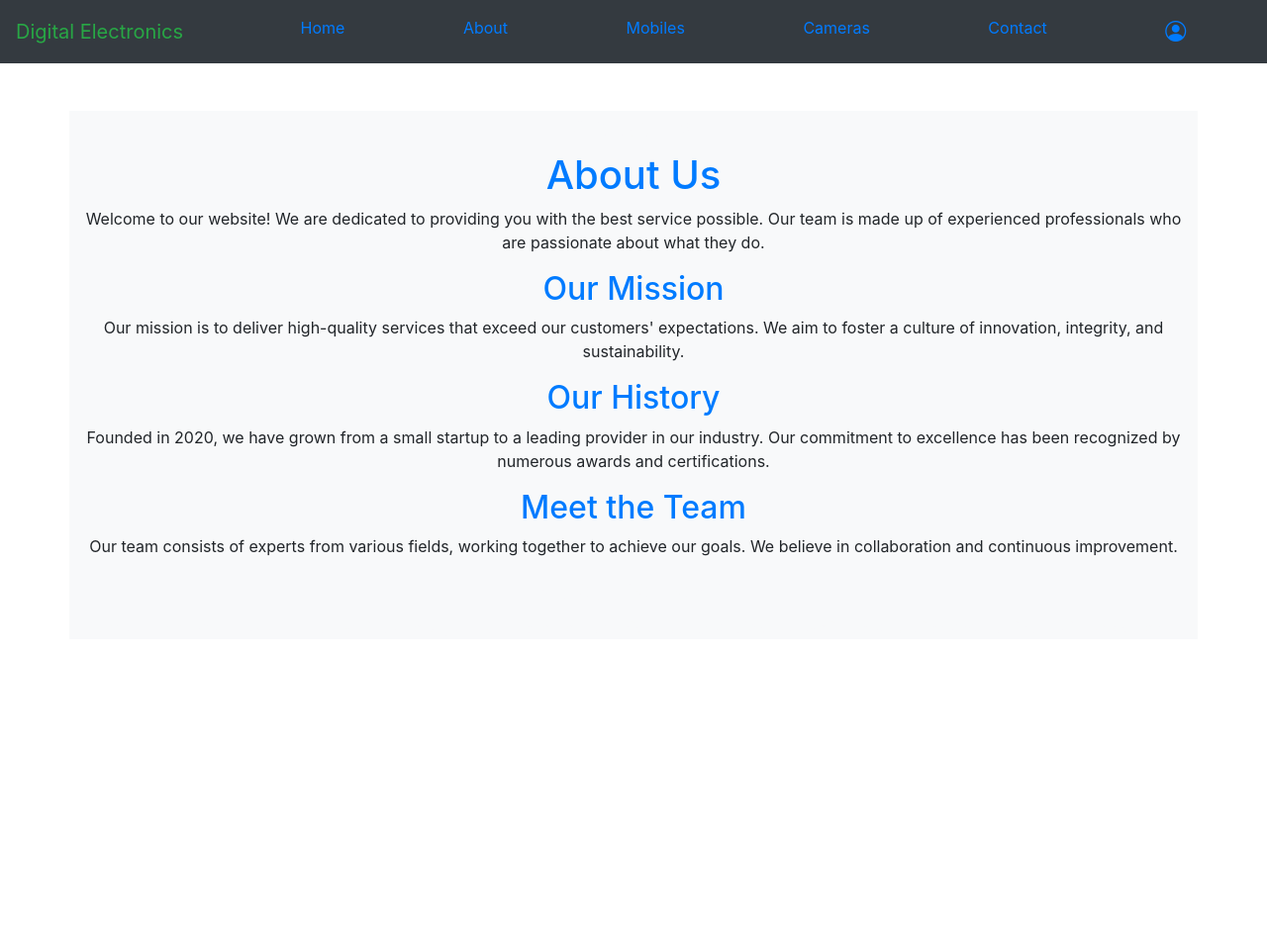
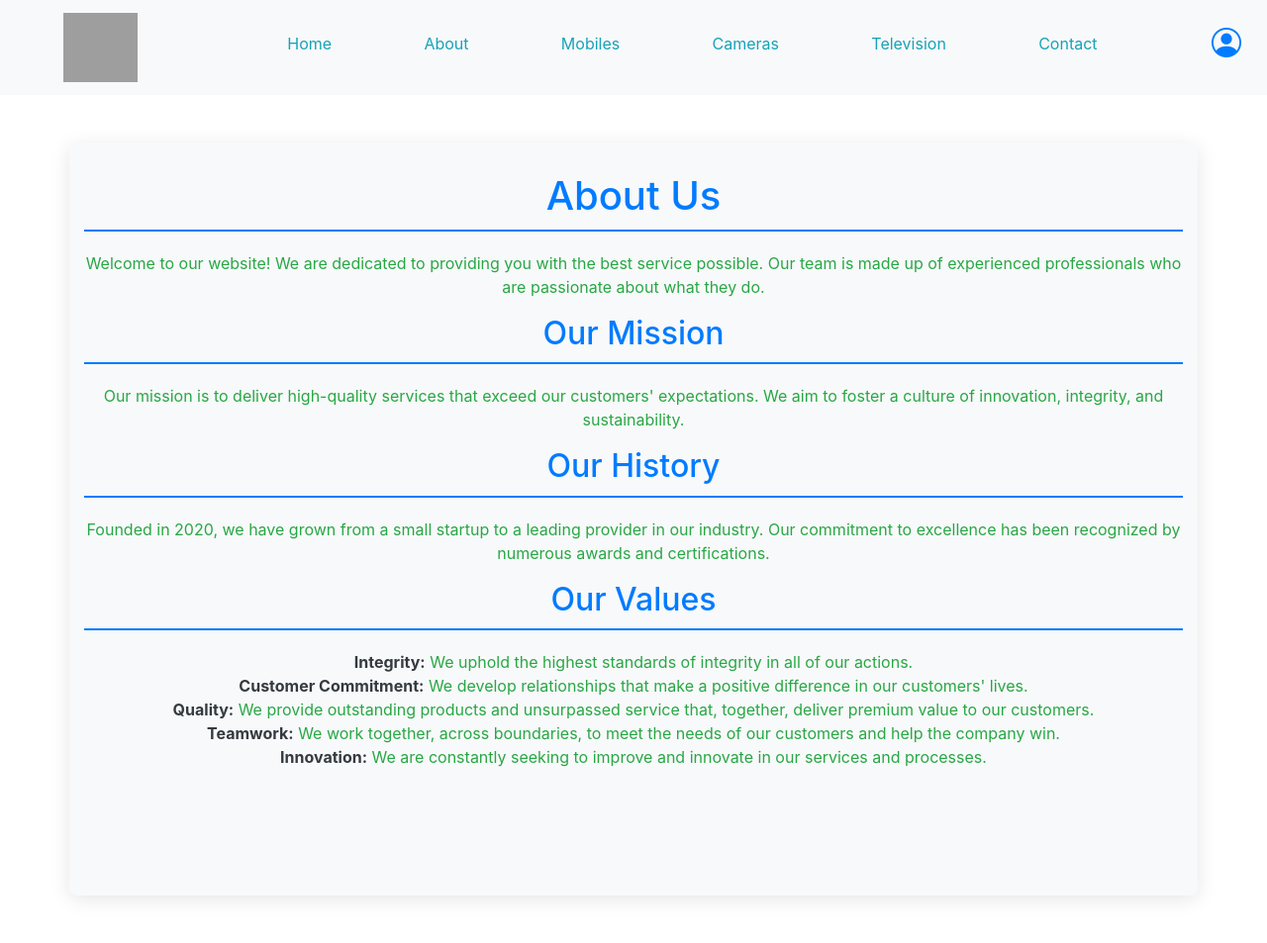
Before and after one commit to Srinu1909/Digital-Electronics, a PHP site: page /about.php in a window 1280 px wide. Shown: the whole page at 99% size. Before the commit the page ends 562 px from the top, so only its background shows below. Run offline with PHP 8.4, Linux system fonts and the light colour scheme; some libraries are stand-ins or nearby versions; grey boxes are pictures that could not be loaded.

Commit message:
Add files via upload

```diff
--- a/about.php
+++ b/about.php
@@ -12,41 +12,84 @@
         body {
             font-family: 'Arial', sans-serif;
             line-height: 1.6;
+            background-color: #f8f9fa; /* Light background color */
         }
 
+        .container {
+            padding: 30px;
+            border-radius: 8px;
+            box-shadow: 0 4px 20px rgba(0, 0, 0, 0.1);
+        }
 
+        h1, h2, h3 {
+            margin-bottom: 20px;
+        }
 
+        .text-primary {
+            color: #007bff; /* Bootstrap primary color */
+        }
 
+        .text-light {
+            color: #ffffff; /* Light color for captions */
+        }
 
+        .bg-light {
+            background-color: #ffffff; /* White background for the container */
+        }
+
+        /* Add some decorative elements */
+        .section-title {
+            border-bottom: 2px solid #007bff;
+            padding-bottom: 10px;
+            margin-bottom: 20px;
+        }
+
+        .team-member {
+            margin: 20px 0;
+            padding: 15px;
+            background: #e9ecef; /* Light grey for team member section */
+            border-radius: 5px;
+        }
+
+        /* Responsive image for team members (if needed) */
+        .team-member img {
+            border-radius: 50%; /* Circular image */
+            width: 100px; /* Fixed size */
+            height: 100px; /* Fixed size */
+            margin-right: 15px; /* Space between image and text */
+        }
     </style>
 </head>
 <body>
 
-
 <?php
  include "navbar.php";
 ?>
-    <!-- Main Content -->
-    <div class="container my-5 bg-light">
-        <h3 class="text-center text-light  ">About Us</h1>
 
-        <h1 class="text-center text-primary  ">About Us</h1>
-        <p class="text-center">Welcome to our website! We are dedicated to providing you with the best service possible. Our team is made up of experienced professionals who are passionate about what they do.</p>
+<!-- Main Content -->
+<div class="container my-5 bg-light">
+    <h1 class="text-center text-primary section-title">About Us</h1>
+    <p class="text-center text-success">Welcome to our website! We are dedicated to providing you with the best service possible. Our team is made up of experienced professionals who are passionate about what they do.</p>
 
-        <h2 class="text-center text-primary">Our Mission</h2>
-        <p class="text-center">Our mission is to deliver high-quality services that exceed our customers' expectations. We aim to foster a culture of innovation, integrity, and sustainability.</p>
+    <h2 class="text-center text-primary section-title">Our Mission</h2>
+    <p class="text-center text-success">Our mission is to deliver high-quality services that exceed our customers' expectations. We aim to foster a culture of innovation, integrity, and sustainability.</p>
 
-        <h2 class="text-center text-primary">Our History</h2>
-        <p class="text-center">Founded in 2020, we have grown from a small startup to a leading provider in our industry. Our commitment to excellence has been recognized by numerous awards and certifications.</p>
+    <h2 class="text-center text-primary section-title">Our History</h2>
+    <p class="text-center text-success">Founded in 2020, we have grown from a small startup to a leading provider in our industry. Our commitment to excellence has been recognized by numerous awards and certifications.</p>
 
-        <h2 class="text-center text-primary">Meet the Team</h2>
-        <p class="text-center">Our team consists of experts from various fields, working together to achieve our goals. We believe in collaboration and continuous improvement.</p>
+    <h2 class="text-center text-primary section-title">Our Values</h2>
 
-        <h3 class="text-center text-light ">Meet the Team</h2>
-        <p1 class="text-center text-light">Our team consists of experts from various fields, working together to achieve our goals. We believe in collaboration and continuous improvement.</p>
-    </div>
+    <ul class="list-unstyled text-center text-success">
+        <li><strong class="text-dark">Integrity:</strong> We uphold the highest standards of integrity in all of our actions.</li>
+        <li><strong class="text-dark">Customer Commitment:</strong> We develop relationships that make a positive difference in our customers' lives.</li>
+        <li><strong class="text-dark">Quality:</strong> We provide outstanding products and unsurpassed service that, together, deliver premium value to our customers.</li>
+        <li><strong class="text-dark">Teamwork:</strong> We work together, across boundaries, to meet the needs of our customers and help the company win.</li>
+        <li><strong class="text-dark" >Innovation:</strong> We are constantly seeking to improve and innovate in our services and processes.</li>
+    </ul>
 
-
+    <h3 class="text-center text-light">Our Philosophy</h3>
+    <p class="text-center text-light">We believe in collaboration and continuous improvement.</p>
+</div>
 
 </body>
 </html>
--- a/index2.php
+++ b/index2.php
@@ -20,6 +20,8 @@
     </style>
 </head>
 <body>
+<img src="img/images.jpg" class="d-block w-100" alt="Slide 2" height="150" >
+
 <?php
  include "navbar.php";
 ?>
--- a/navbar.php
+++ b/navbar.php
@@ -10,11 +10,11 @@
 </head>
 <body>
 
-<nav class="navbar navbar-expand-lg navbar-light bg-dark ">
+<nav class="navbar navbar-expand-lg navbar-light bg-light ">
     <a class="navbar-brand text-success mt-0" href="index2.php">
 
-        Digital Electronics
-    </a>
+    <img src="img/logis.png" height="70" width= "75" class="my-class ml-5" alt="Description of image">
+</a>
 
     <button class="navbar-toggler" type="button" data-toggle="collapse" data-target="#navbarNav" aria-controls="navbarNav" aria-expanded="false" aria-label="Toggle navigation">
         <span class="navbar-toggler-icon"></span>
@@ -30,10 +30,17 @@
             &nbsp;
             &nbsp;
             &nbsp;
+            &nbsp;
+            &nbsp;
+            &nbsp;
+            &nbsp;
+            &nbsp;
+            &nbsp;
+
     <div class="collapse navbar-collapse" id="navbarNav">
         <ul class="navbar-nav">
             <li class="nav-item active">
-                <a class="nav-link text-primary" href="index2.php">Home <span class="sr-only">(current)</span></a>
+                <a class="nav-link text-info" href="index2.php">Home <span class="sr-only">(current)</span></a>
             </li>
             &nbsp;
             &nbsp;
@@ -49,7 +56,7 @@
             &nbsp;
 
             <li class="nav-item">
-                <a class="nav-link text-primary" href="about.php">About</a>
+                <a class="nav-link text-info" href="about.php">About</a>
             </li>
             &nbsp;
             &nbsp;
@@ -66,7 +73,7 @@
 
 
             <li class="nav-item">
-                <a class="nav-link text-primary" href="product.php">Mobiles</a>
+                <a class="nav-link text-info" href="product.php">Mobiles</a>
             </li>
             &nbsp;
             &nbsp;
@@ -82,24 +89,7 @@
             &nbsp;
 
             <li class="nav-item">
-                <a class="nav-link text-primary" href="product.php">Cameras</a>
-            </li>
-
-            &nbsp;
-            &nbsp;
-            &nbsp;
-            &nbsp;
-            &nbsp;
-            &nbsp;
-            &nbsp;
-            &nbsp;
-            &nbsp;
-            &nbsp;
-            &nbsp;
-            &nbsp;
-
-            <li class="nav-item">
-                <a class="nav-link text-primary" href="contact.php">Contact</a>
+                <a class="nav-link text-info" href="product.php">Cameras</a>
             </li>
             &nbsp;
             &nbsp;
@@ -115,7 +105,48 @@
             &nbsp;
 
             <li class="nav-item">
-    <a class="nav-link text-primary" style="font-size: 21px;" href="#" onclick="confirmLogout();"><i class="bi bi-person-circle"></i></a>
+                <a class="nav-link text-info" href="product.php">Television</a>
+            </li>
+            &nbsp;
+            &nbsp;
+            &nbsp;
+            &nbsp;
+            &nbsp;
+            &nbsp;
+            &nbsp;
+            &nbsp;
+            &nbsp;
+            &nbsp;
+            &nbsp;
+            &nbsp;
+
+            <li class="nav-item">
+                <a class="nav-link text-info" href="contact.php">Contact</a>
+            </li>
+            &nbsp;
+            &nbsp;
+            &nbsp;
+            &nbsp;
+            &nbsp;
+            &nbsp;
+            &nbsp;
+            &nbsp;
+            &nbsp;
+            &nbsp;
+            &nbsp;
+            &nbsp;
+            &nbsp;
+            &nbsp;
+            &nbsp;
+
+
+
+            <li class="nav-item">
+            <a class="nav-link text-primary mt-0" href="#" onclick="confirmLogout();" style="display: inline-flex; align-items: center; justify-content: center; width: 50px; height: 40px; border-radius: 50%; overflow: hidden; background-color: voiletblue;">
+    <i class="bi bi-person-circle" style="font-size: 30px;"></i>
+</a>
+
+
 </li>
 
 <script>
@@ -125,6 +156,7 @@ function confirmLogout() {
     }
 }
 </script>
+
         </ul>
     </div>
 </nav>
```
Also changed, not shown: carousel.php (+14 -9 lines), index.php (+8 -5 lines), intro.php (+63 -3 lines).
